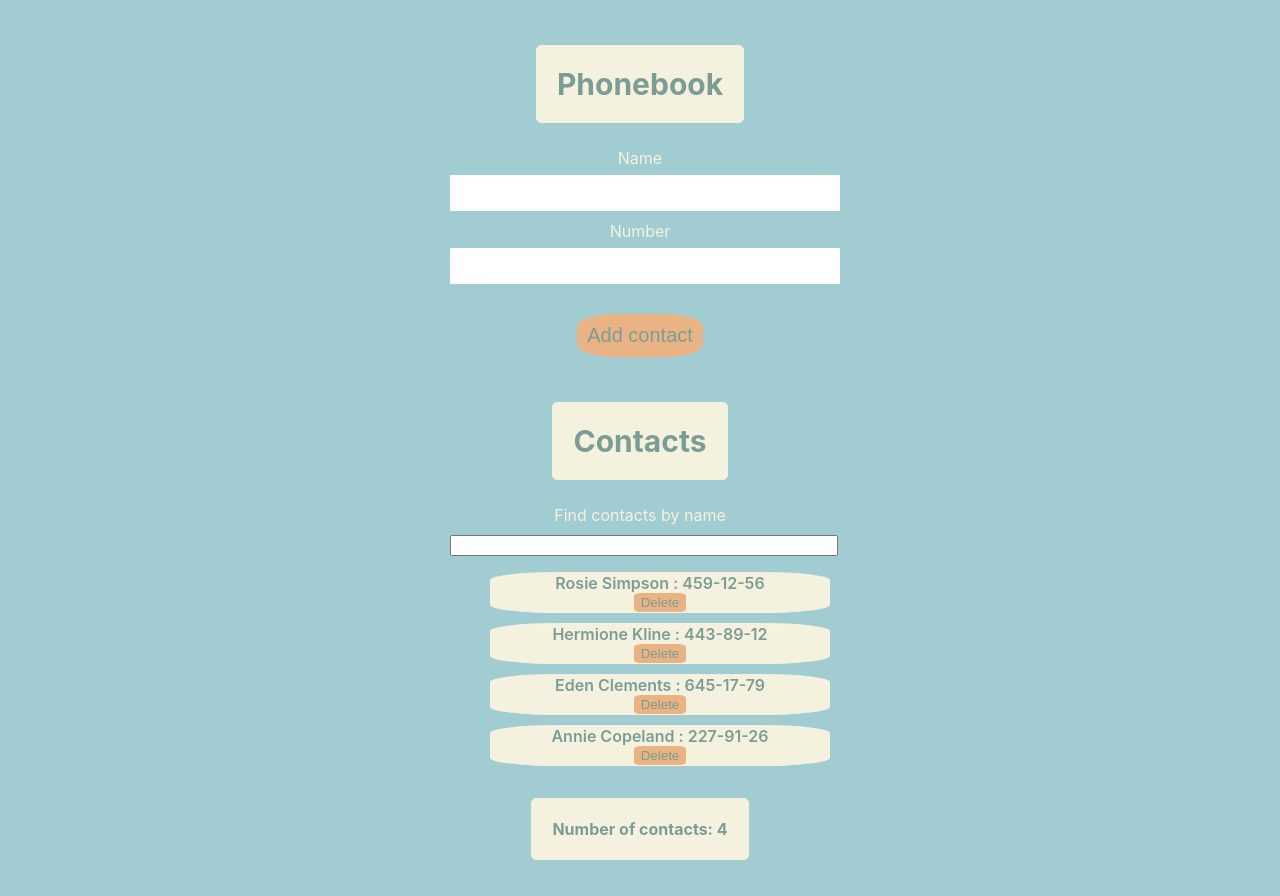
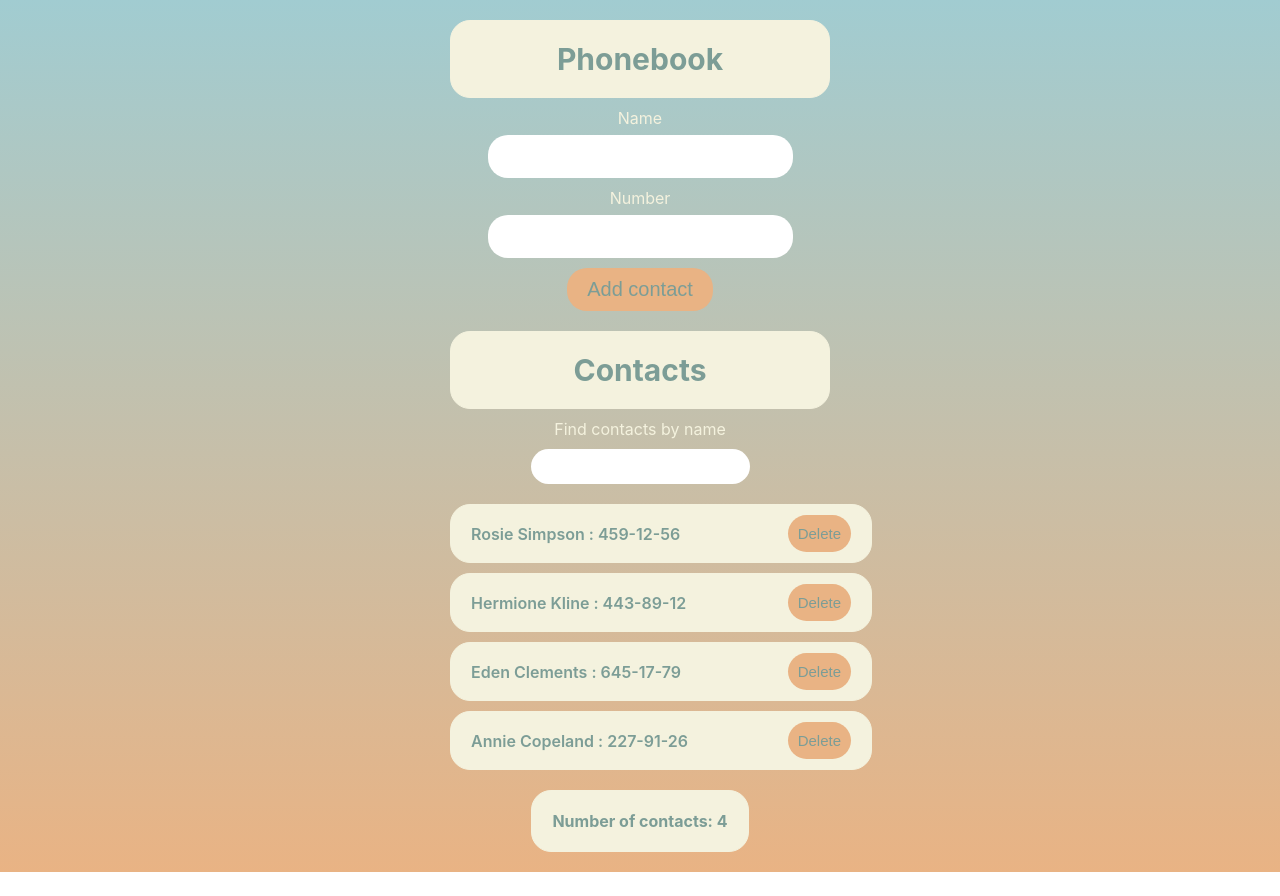
Before and after one commit to OlgaBilynska/Phonebook-on-React, a React (Create React App) app: page / in a window 1280 px wide. After the commit the page ends 872 px from the top, so only its background shows below. Built offline with nearby package versions, Linux system fonts and the light colour scheme.

Commit message:
phonebook completed styles

```diff
--- a/src/components/App.styled.js
+++ b/src/components/App.styled.js
@@ -3,39 +3,43 @@ import styled from '@emotion/styled';
 export const Container = styled.div`
   height: 100%;
   padding: 20px 450px;
-  background-color: var(--background);
+  /* background-color: var(--background); */
+  background-image: linear-gradient(
+    to bottom,
+    var(--background),
+    var(--accent)
+  );
   text-align: center;
 `;
 
 export const PhonebookTitle = styled.h2`
-  display: inline-block;
   text-align: center;
   font-size: 30px;
   padding: 20px;
   border: 1px solid var(--section);
-  border-radius: 5px;
+  border-radius: 20px;
   background-color: var(--section);
   color: var(--text);
 `;
 
 export const ContactTitle = styled.h2`
-  display: inline-block;
   text-align: center;
   padding: 20px;
   font-size: 30px;
   border: 1px solid var(--section);
-  border-radius: 5px;
+  border-radius: 20px;
   background-color: var(--section);
   color: var(--text);
 `;
 
 export const ContactTotal = styled.p`
+  margin-top: 20px;
   display: inline-block;
   text-align: center;
   font-weight: 700;
   padding: 20px;
   border: 1px solid var(--section);
-  border-radius: 5px;
+  border-radius: 20px;
   background-color: var(--section);
   color: var(--text);
 `;
--- /dev/null
+++ b/src/components/Button/Button.jsx
@@ -0,0 +1,7 @@
+import React from 'react';
+// import PropTypes from 'prop-types';
+import { ButtonStyled } from './Button.styles';
+
+export const Button = ({ children, ...props }) => {
+  return <ButtonStyled {...props}>{children}</ButtonStyled>;
+};
--- /dev/null
+++ b/src/components/Button/Button.styles.js
@@ -0,0 +1,19 @@
+import styled from '@emotion/styled';
+
+export const ButtonStyled = styled.button`
+  display: block;
+  background-color: var(--accent);
+  color: var(--text);
+  font-weight: 500;
+  font-size: 15px;
+  padding: 10px;
+  border: transparent;
+  border-radius: 25px;
+
+  &:focus,
+  &:hover {
+    background-color: var(--text);
+    color: var(--accent);
+    outline: none;
+  }
+`;
--- a/src/components/ContactForm/ContactForm.jsx
+++ b/src/components/ContactForm/ContactForm.jsx
@@ -3,10 +3,11 @@ import { Formik } from 'formik';
 import { nanoid } from 'nanoid';
 import * as Yup from 'yup';
 import PropTypes from 'prop-types';
+// import { Button } from 'components/Button/Button';
 
 import {
   FormWrapper,
-  Button,
+  ButtonBigger,
   Label,
   ErrorMessageForm,
   FieldForm,
@@ -55,14 +56,13 @@ const ContactForm = ({ onSubmit }) => {
           <FieldForm
             name="name"
             id={inputNameId}
-            // onChange={this.handleChange}
             type="text"
             title="Name may contain only letters, apostrophe, dash and spaces. For example Adrian, Jacob Mercer, Charles de Batz de Castelmore d'Artagnan"
             required
           />
           <ErrorMessageForm name="name" component="div" />
         </Label>
-        <br />
+
         <Label htmlFor={inputNumberId}>
           Number
           <FieldForm
@@ -78,7 +78,7 @@ const ContactForm = ({ onSubmit }) => {
           <ErrorMessageForm name="number" component="div" />
         </Label>
 
-        <Button type="submit">Add contact</Button>
+        <ButtonBigger type="submit">Add contact</ButtonBigger>
       </FormWrapper>
     </Formik>
   );
--- a/src/components/ContactForm/ContactForm.styled.js
+++ b/src/components/ContactForm/ContactForm.styled.js
@@ -1,42 +1,57 @@
 import styled from '@emotion/styled';
 import { Form, Field, ErrorMessage } from 'formik';
+import { Button } from 'components/Button/Button';
 
-export const FormWrapper = styled(Form)``;
+export const FormWrapper = styled(Form)`
+  margin-top: 10px;
+`;
 
-export const Button = styled.button`
-  display: block;
-  margin: 20px auto;
-  background-color: var(--accent);
-  color: var(--text);
-  font-weight: 500;
+export const ButtonBigger = styled(Button)`
   font-size: 20px;
-  padding: 10px;
-  border: transparent;
-  border-radius: 30%;
-
-  &:hover {
-    background-color: var(--text);
-    color: var(--accent);
-  }
+  padding: 10px 20px;
+  border-radius: 20px;
+  margin-bottom: 20px;
+  margin-left: auto;
+  margin-right: auto;
 `;
 
 export const Label = styled.label`
   color: var(--section);
 
-  /* text-shadow: 1px 1px 1px var(--section); */
+  &:hover,
+  &:focus {
+    color: var(--accent);
+    /* text-shadow: 1px 1px 1px; */
+  }
 `;
 
 export const ErrorMessageForm = styled(ErrorMessage)`
   color: var(--accent);
   font-weight: 600;
   background-color: var(--section);
+  border-radius: 20px;
+  padding: 5px;
+  margin-bottom: 10px;
 `;
 
 export const FieldForm = styled(Field)`
+  display: block;
+  width: inherit;
   margin-bottom: 10px;
   margin-top: 7px;
-  font-size: 30px;
+  margin-right: auto;
+  margin-left: auto;
+  font-size: 20px;
   color: var(--text);
-  outline: var(--accent);
   border: var(--text);
+
+  outline: transparent;
+  border-radius: 20px;
+  padding: 10px 20px;
+
+  &:hover,
+  &:focus {
+    border: 2px solid var(--accent);
+    box-shadow: 1px 1px 1px var(--accent);
+  }
 `;
--- a/src/components/Contacts/Contact/Contact.jsx
+++ b/src/components/Contacts/Contact/Contact.jsx
@@ -1,16 +1,18 @@
 import React from 'react';
 import PropTypes from 'prop-types';
-import { ContactItem, ButtonDelete } from './Contact.styled';
+import { ContactItem, ContactContainer } from './Contact.styled';
+import { Button } from 'components/Button/Button';
 
 const Contact = ({ list, deleteContact }) => {
-  console.log('list', list);
   return list.map(({ id, name, number }) => (
-    <ContactItem key={id}>
-      {name} : {number}
-      <ButtonDelete type="button" onClick={() => deleteContact(id)}>
+    <ContactContainer>
+      <ContactItem key={id}>
+        {name} : {number}
+      </ContactItem>
+      <Button type="button" onClick={() => deleteContact(id)}>
         Delete
-      </ButtonDelete>
-    </ContactItem>
+      </Button>
+    </ContactContainer>
   ));
 };
 
--- a/src/components/Contacts/Contact/Contact.styled.js
+++ b/src/components/Contacts/Contact/Contact.styled.js
@@ -1,9 +1,6 @@
 import styled from '@emotion/styled';
 
 export const ContactItem = styled.li`
-  border: 1px solid var(--section);
-  border-radius: 20%;
-  background-color: var(--section);
   color: var(--text);
   font-weight: 600;
   display: flex;
@@ -11,13 +8,13 @@ export const ContactItem = styled.li`
   align-items: center;
 `;
 
-export const ButtonDelete = styled.button`
-  background-color: var(--accent);
-  outline: none;
-  border: none;
-  border: 0.5px solid var(--accent);
-  border-radius: 15%;
-  max-width: 20%;
-  color: var(--text);
-  font-weight: 500;
+export const ContactContainer = styled.div`
+  display: flex;
+  align-items: center;
+  justify-content: space-between;
+  width: 100%;
+  background-color: var(--section);
+  border: 1px solid var(--section);
+  border-radius: 20px;
+  padding: 10px 20px;
 `;
--- a/src/components/Filter/Filter.jsx
+++ b/src/components/Filter/Filter.jsx
@@ -1,16 +1,16 @@
 import React from 'react';
 import PropTypes from 'prop-types';
-import { FilterLabel, FilterInput } from './Filter.styled';
+import { FilterLabel, FilterInput, FilterContainer } from './Filter.styled';
 
 const Filter = ({ value, onChange }) => {
   console.log('value', value);
   return (
-    <div>
+    <FilterContainer>
       <FilterLabel>
         Find contacts by name
         <FilterInput type="text" value={value} onChange={onChange} />
       </FilterLabel>
-    </div>
+    </FilterContainer>
   );
 };
 
--- a/src/components/Filter/Filter.styled.js
+++ b/src/components/Filter/Filter.styled.js
@@ -1,14 +1,35 @@
 import styled from '@emotion/styled';
+
+export const FilterContainer = styled.div`
+  margin: 10px 0 20px;
+`;
 
 export const FilterLabel = styled.label`
   color: var(--section);
+
+  &:hover,
+  &:focus {
+    color: var(--accent);
+    /* text-shadow: 1px 1px 1px; */
+  }
 `;
 
 export const FilterInput = styled.input`
   display: block;
+  width: inherit;
+  margin: 0 auto;
+
   margin-top: 10px;
-  width: 100%;
   color: var(--text);
   font-weight: 600;
   outline: transparent;
+  border: var(--text);
+  border-radius: 20px;
+  padding: 10px 20px;
+
+  &:hover,
+  &:focus {
+    border: 2px solid var(--accent);
+    box-shadow: 1px 1px 1px var(--accent);
+  }
 `;
--- a/src/index.css
+++ b/src/index.css
@@ -20,3 +20,34 @@ code {
   font-family: source-code-pro, Menlo, Monaco, Consolas, 'Courier New',
     monospace;
 }
+
+p,
+h1,
+h2,
+h3,
+h4,
+h5,
+h6 {
+  margin: 0;
+}
+
+ul {
+  margin: 0;
+  padding-left: 0;
+  list-style: none;
+}
+
+img {
+  display: block;
+  max-width: 100%;
+  height: auto;
+}
+
+a {
+  color: currentColor;
+  text-decoration: none;
+}
+
+button {
+  cursor: pointer;
+}
```
